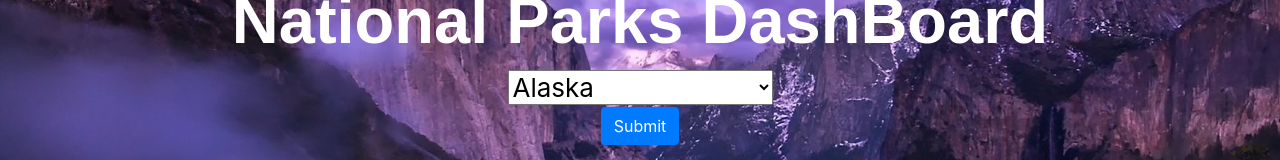
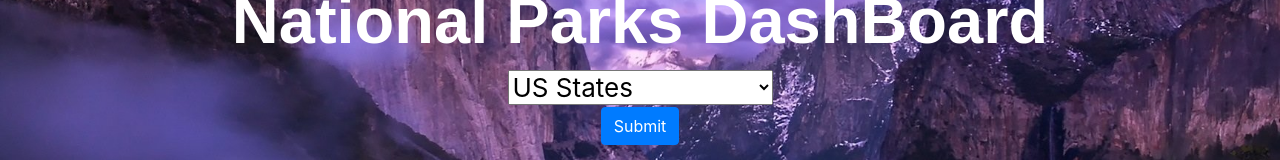
Before and after one commit to mKimp/dashboard, a React (Create React App) app: page / in a window 1280 px wide. Shown: the part 337-497 px from the top of the page. Built offline with nearby package versions, Linux system fonts and the light colour scheme.

Commit message:
fix the first value of the drop down option

```diff
--- a/src/component/App.js
+++ b/src/component/App.js
@@ -98,7 +98,6 @@ class App extends React.Component {
         this.props.data.forEach(element => {
             ++ count;
         });
-        console.log(count)
         //The homepage is loaded at the first time
         if (!this.state.isLoaded && !this.state.hasResult) {
             return (
--- a/src/component/Home.js
+++ b/src/component/Home.js
@@ -24,7 +24,6 @@ class HomePage extends React.Component {
                 return y
             })
         let result = pre_result.join();
-        console.log(result.replace(searchRegExp, " "))
         this.props.onTextChange(result.replace(searchRegExp, " "))
 
     }
@@ -44,10 +43,11 @@ class HomePage extends React.Component {
                     </h1>
                     <div>
             <select id="dropdown" onChange={this.handleTextChange}>
+                <option value="N/A">US States</option>
                 {usstates.map((item)=><option value={item}>{item}</option>)}
             </select>
           </div>
-  <Button variant="primary" type="submit" onClick={this.handleSubmit}>Submit</Button>
+            <Button variant="primary" type="submit" onClick={this.handleSubmit}>Submit</Button>
 
                 </div>
             </React.Fragment>
```
